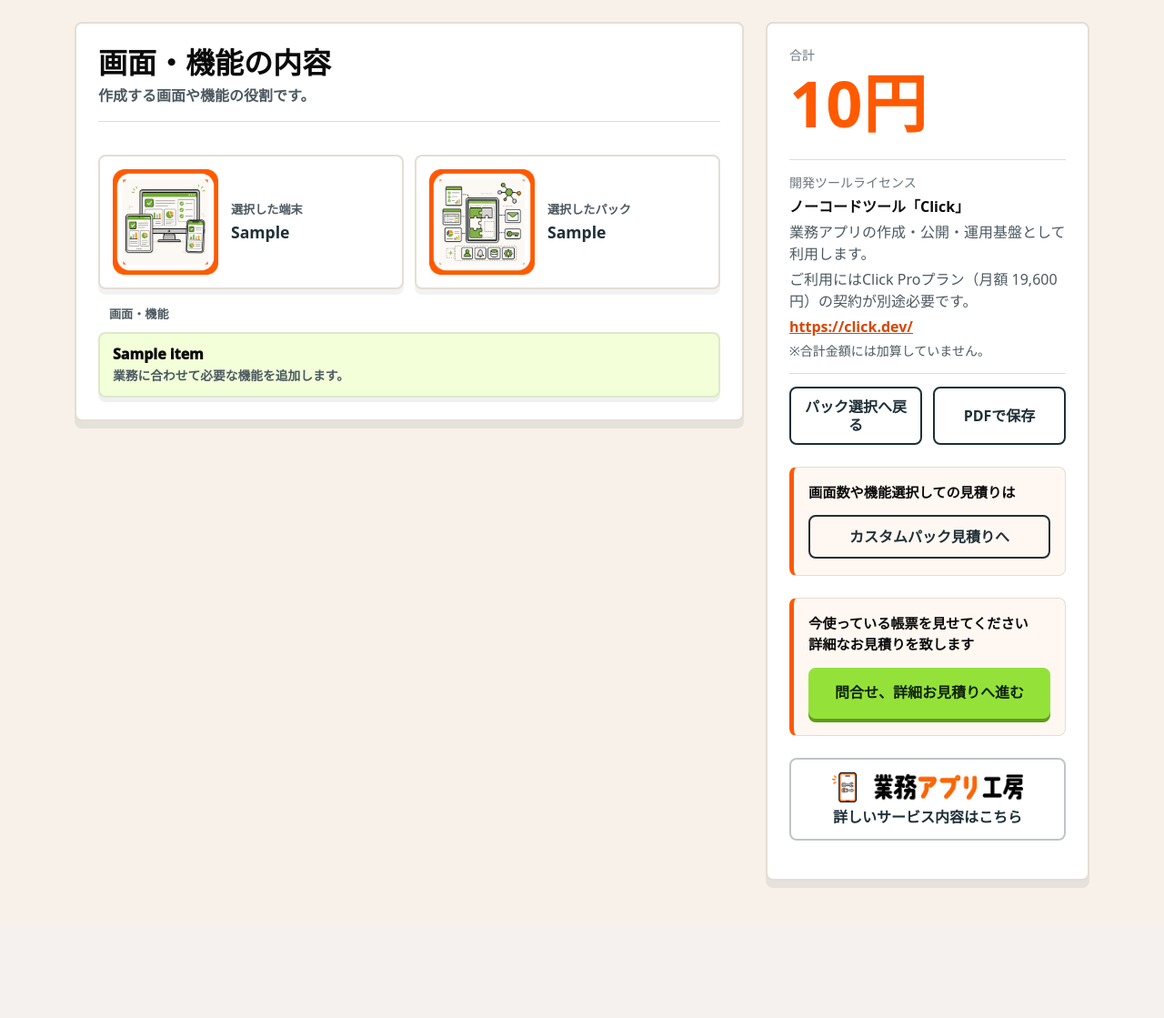
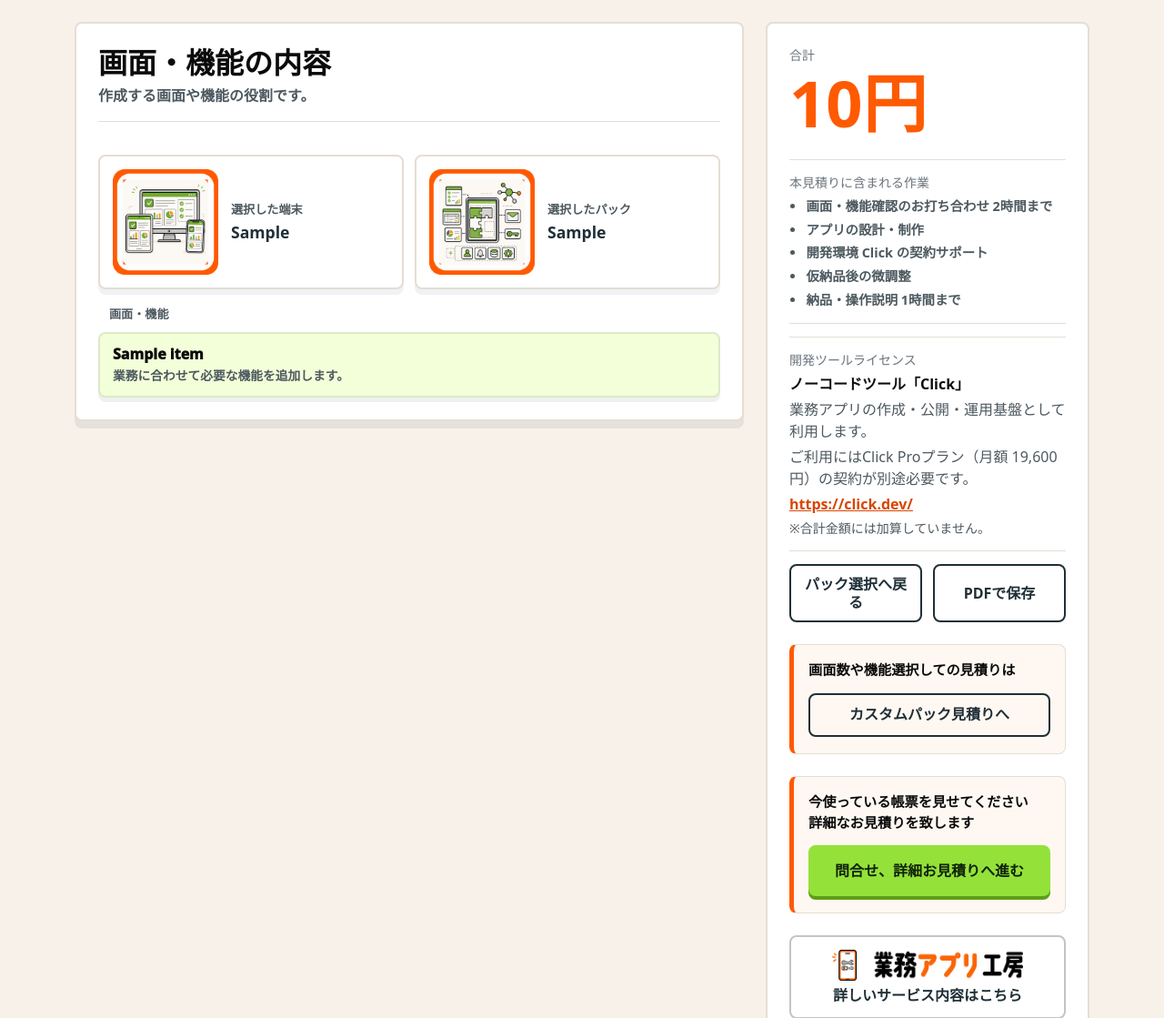
Before and after one commit to evoltechhdcsystem-source/gyomu-app-kobo-estimate, a Flask app: page /estimate/1 in a window 1280 px wide. Shown: the part 210-1329 px from the top of the page at 91% size. Before the commit the page ends 1186 px from the top, so only its background shows below. Run offline with Flask 3, Linux system fonts and the light colour scheme; tables that the repository leaves empty hold one stand-in row (values such as "Sample post"); some libraries are stand-ins or nearby versions.

Commit message:
Show included work in estimate

```diff
--- a/routes/main.py
+++ b/routes/main.py
@@ -79,6 +79,13 @@ SCREEN_DESCRIPTIONS = {
     "データ修正画面": "登録済みの情報をあとから変更・更新できます。",
     "集計・状況確認画面": "件数や状態を集計し、業務の状況を把握しやすくします。",
 }
+INCLUDED_WORK_ITEMS = [
+    "画面・機能確認のお打ち合わせ 2時間まで",
+    "アプリの設計・制作",
+    "開発環境 Click の契約サポート",
+    "仮納品後の微調整",
+    "納品・操作説明 1時間まで",
+]
 
 
 def estimate_item_label(item_name: str) -> str:
@@ -221,8 +228,28 @@ def _build_estimate_pdf(estimate: Estimate) -> BytesIO:
             ),
         )
     )
+    included_work_rows = [[_pdf_paragraph("本見積りに含まれる作業", label)]]
+    for item in INCLUDED_WORK_ITEMS:
+        included_work_rows.append([_pdf_paragraph(f"・{item}", base)])
     story.extend(
         [
+            Spacer(1, 9 * mm),
+            Table(
+                included_work_rows,
+                colWidths=[156 * mm],
+                style=TableStyle(
+                    [
+                        ("FONTNAME", (0, 0), (-1, -1), "HeiseiKakuGo-W5"),
+                        ("BACKGROUND", (0, 0), (-1, 0), colors.HexColor("#fff8f2")),
+                        ("BOX", (0, 0), (-1, -1), 0.8, colors.HexColor("#e5ddd4")),
+                        ("INNERGRID", (0, 0), (-1, -1), 0.3, colors.HexColor("#e5ddd4")),
+                        ("LEFTPADDING", (0, 0), (-1, -1), 8),
+                        ("RIGHTPADDING", (0, 0), (-1, -1), 8),
+                        ("TOPPADDING", (0, 0), (-1, -1), 6),
+                        ("BOTTOMPADDING", (0, 0), (-1, -1), 6),
+                    ]
+                ),
+            ),
             Spacer(1, 9 * mm),
             _pdf_paragraph("開発ツールライセンス", ParagraphStyle("JapaneseNoteHead", parent=base, fontSize=11, leading=16)),
             _pdf_paragraph(
--- a/static/css/style.css
+++ b/static/css/style.css
@@ -1432,6 +1432,7 @@ textarea.form-control {
   border-radius: 50%;
 }
 
+.included-work-note,
 .license-note,
 .custom-estimate-cta {
   display: grid;
@@ -1440,6 +1441,17 @@ textarea.form-control {
   margin-bottom: 14px;
   border-top: 1px solid var(--line);
   border-bottom: 1px solid var(--line);
+}
+
+.included-work-note ul {
+  display: grid;
+  gap: 5px;
+  margin: 2px 0 0;
+  padding-left: 1.15rem;
+  color: var(--muted);
+  font-size: .9rem;
+  font-weight: 800;
+  line-height: 1.45;
 }
 
 .license-note strong,
--- a/templates/estimate_result.html
+++ b/templates/estimate_result.html
@@ -239,6 +239,16 @@
       <div class="summary-panel result-side">
         <div class="small text-secondary">合計</div>
         <div class="estimate-total">{{ "{:,}".format(estimate.total_price) }}円</div>
+        <div class="included-work-note">
+          <div class="small text-secondary">本見積りに含まれる作業</div>
+          <ul>
+            <li>画面・機能確認のお打ち合わせ 2時間まで</li>
+            <li>アプリの設計・制作</li>
+            <li>開発環境 Click の契約サポート</li>
+            <li>仮納品後の微調整</li>
+            <li>納品・操作説明 1時間まで</li>
+          </ul>
+        </div>
         <div class="license-note">
           <div class="small text-secondary">開発ツールライセンス</div>
           <strong>ノーコードツール「Click」</strong>
```
